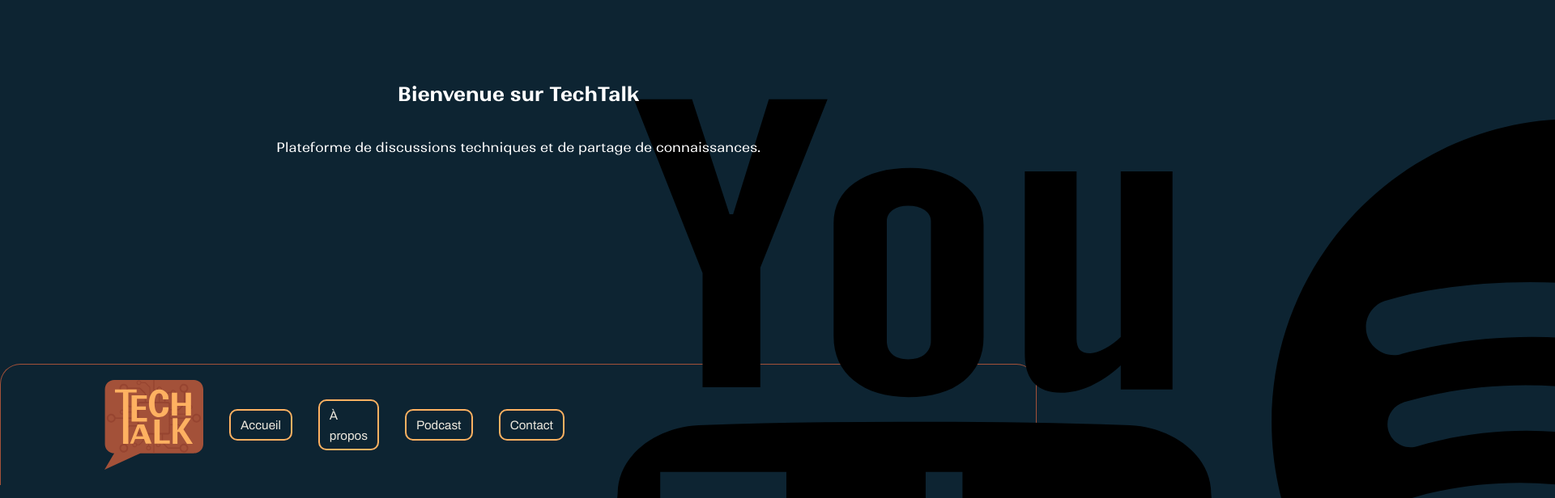
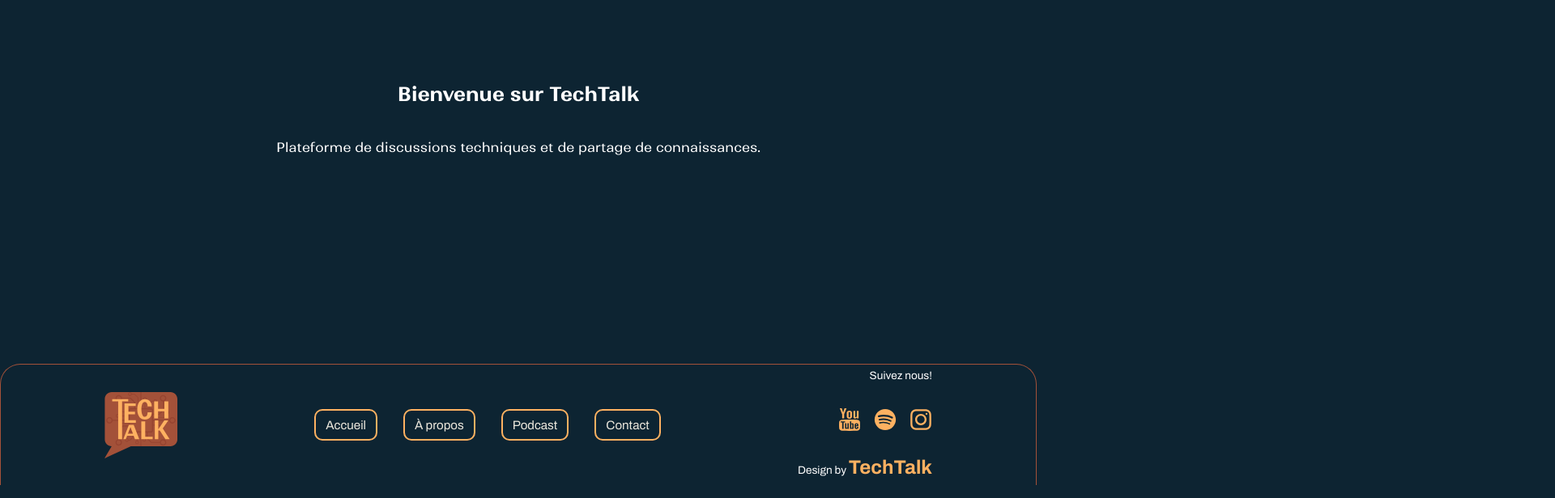
Before and after one commit to Mayel-0/Tech_Talk-Remaster-JS, a Next.js app: page / in a window 1280 px wide. Shown: the part 200-816 px from the top of the page at 81% size, 1920 px wide, since content can reach past the window. Built offline with nearby package versions, Linux system fonts and the light colour scheme.

Commit message:
fixe footer svg

```diff
--- a/src/app/globals.css
+++ b/src/app/globals.css
@@ -454,6 +454,12 @@ footer > div:nth-child(3) svg {
 		fill 0.2s ease;
 }
 
+footer > div:nth-child(3) img {
+	transition:
+		transform 0.2s ease,
+		opacity 0.2s ease;
+}
+
 /* Colonnes */
 footer > div {
 	display: flex;
@@ -462,7 +468,8 @@ footer > div {
 }
 
 /* Logo */
-footer svg {
+footer svg,
+footer > img {
 	height: 90px;
 	width: 90px;
 }
@@ -517,7 +524,8 @@ footer > div:nth-child(3) > div {
 	margin-top: 0.5rem;
 }
 
-footer > div:nth-child(3) svg {
+footer > div:nth-child(3) svg,
+footer > div:nth-child(3) img {
 	height: 28px;
 	width: 28px;
 	cursor: pointer;
@@ -526,7 +534,8 @@ footer > div:nth-child(3) svg {
 		opacity 0.2s ease;
 }
 
-footer > div:nth-child(3) svg:hover {
+footer > div:nth-child(3) svg:hover,
+footer > div:nth-child(3) img:hover {
 	transform: scale(1.15);
 	opacity: 0.8;
 }
--- a/src/components/Footer.tsx
+++ b/src/components/Footer.tsx
@@ -19,10 +19,15 @@ export default function Footer() {
       <div>
         <p>Suivez nous!</p>
         <div>
-          <img src="/svg/youtube.svg" alt="Logo YouTube" />
-          <img src="/svg/spotify.svg" alt="Logo Spotify" />
-          <img src="/svg/instagram.svg" alt="Logo Instagram" />
-          <div style={{ color: "#feb161" }}></div>
+          <div>
+            <img src="/svg/youtube.svg" alt="Logo YouTube"/>
+          </div>
+          <div>
+            <img src="/svg/spotify.svg" alt="Logo Spotify"/>
+          </div>
+          <div>
+            <img src="/svg/instagram.svg" alt="Logo Instagram"/>
+          </div>
         </div>
         <p>
           Design by <span>TechTalk</span>
```
Also changed, not shown: public/svg/spotify.svg, public/svg/youtube.svg.
